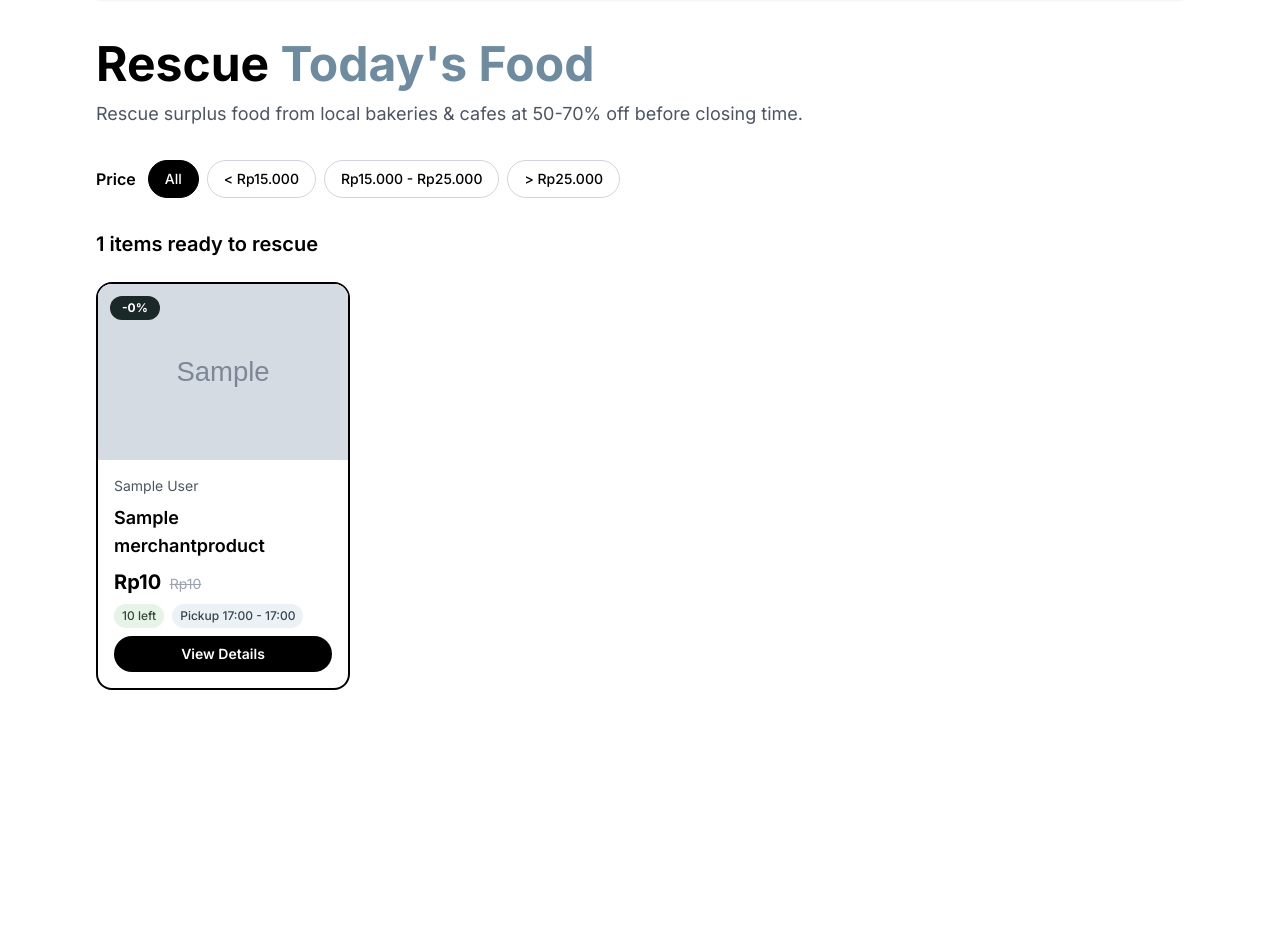
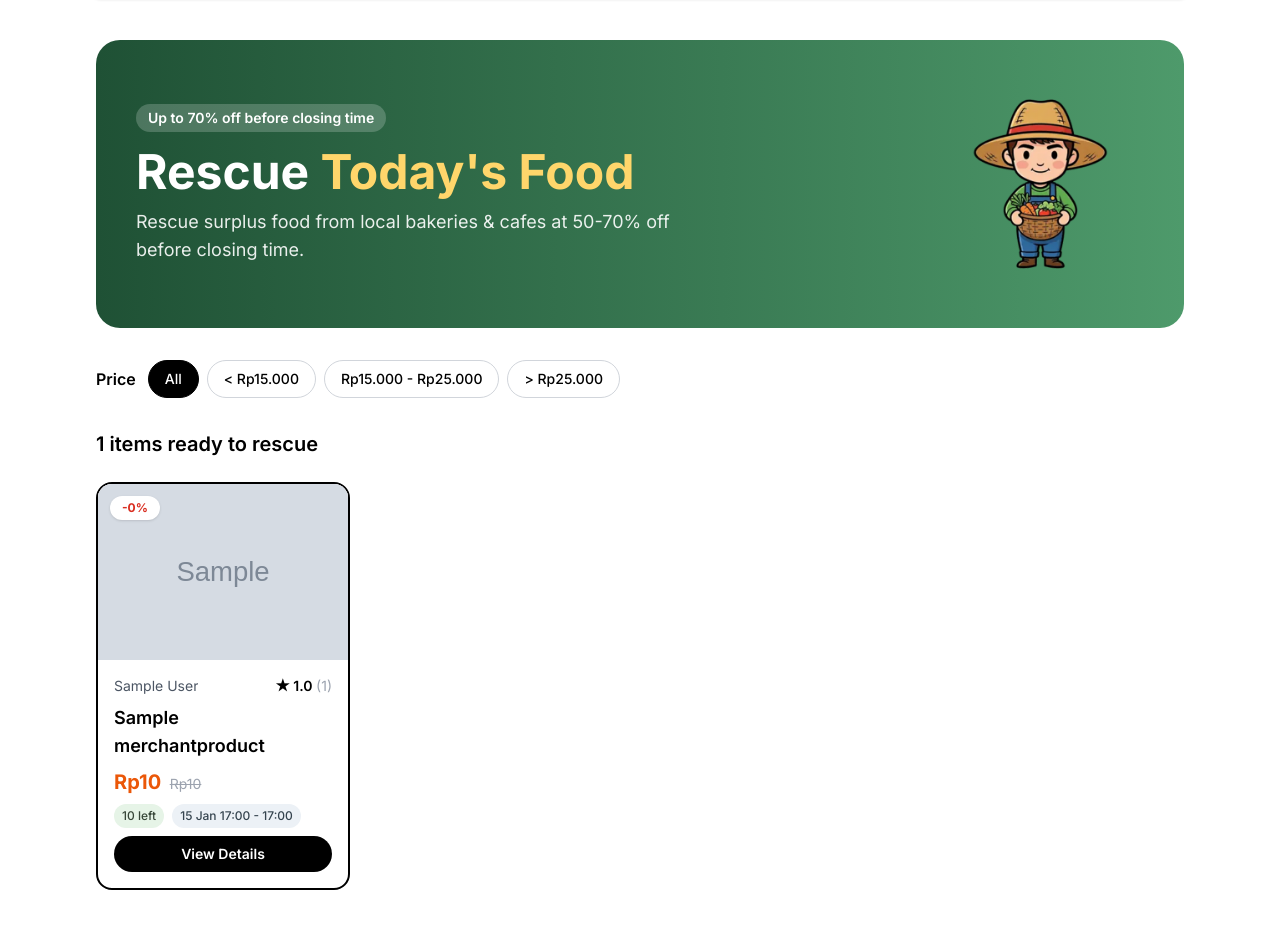
Before and after one commit to pbp-kelompok-a7/PBP-Project, a Django app: page /catalog/ in a window 1280 px wide. Shown: the part 78-1008 px from the top of the page. Before the commit the page ends 768 px from the top, so only its background shows below. Run offline with Django 5.2, Linux system fonts and the light colour scheme; tables that the repository leaves empty hold one stand-in row (values such as "Sample post"); grey boxes marked "Sample" are stand-in pictures; some libraries are stand-ins or nearby versions.

Commit message:
feat: implement v2 design for catalog, detail, and edit review

```diff
--- a/catalog/templates/catalog/catalog.html
+++ b/catalog/templates/catalog/catalog.html
@@ -1,4 +1,5 @@
 {% extends 'base.html' %}
+{% load static %}
 
 {% block title %}Marketplace | SisaBijak{% endblock title %}
 
@@ -21,13 +22,20 @@
 </style>
 <main class="sb-catalog max-w-6xl mx-auto px-4 md:px-8 py-10">
 
-  <!-- judul -->
-  <h1 class="text-3xl md:text-5xl font-bold">
-    Rescue <span class="text-[#6F8BA0]">Today's Food</span>
-  </h1>
-  <p class="mt-3 text-gray-600 md:text-lg">
-    Rescue surplus food from local bakeries &amp; cafes at 50-70% off before closing time.
-  </p>
+  <!-- banner hijau + maskot (desain v2 di figma) -->
+  <section class="relative overflow-hidden rounded-3xl bg-gradient-to-r from-[#1F5135] to-[#4E9A6B] text-white px-6 md:px-10 py-8 md:py-10 flex items-center justify-between gap-6">
+    <div class="max-w-xl">
+      <span class="inline-block bg-white/20 text-xs md:text-sm font-semibold px-3 py-1 rounded-full">Up to 70% off before closing time</span>
+      <h1 class="mt-4 text-3xl md:text-5xl font-bold">
+        Rescue <span class="text-[#FFD66B]">Today's Food</span>
+      </h1>
+      <p class="mt-3 text-white/90 md:text-lg">
+        Rescue surplus food from local bakeries &amp; cafes at 50-70% off before closing time.
+      </p>
+    </div>
+    <!-- maskotnya pake gambar yang sama kayak di landing page, di hp disembunyiin biar ga sempit -->
+    <img src="{% static 'img/mascot.png' %}" alt="SisaBijak mascot" class="hidden md:block w-40 lg:w-52 shrink-0">
+  </section>
 
   <!-- filter harga (search-nya udah pake search bar di navbar) -->
   <div class="mt-8 flex flex-wrap items-center gap-2">
@@ -46,25 +54,35 @@
   <!-- grid kartu paket (awal dirender django, abis filter diganti sama JS) -->
   <div id="catalog-grid" class="mt-6 grid grid-cols-1 sm:grid-cols-2 lg:grid-cols-4 gap-6">
     {% for produk in produk_list %}
-    <a href="{% url 'catalog:catalog_detail' produk.product_id %}" class="block border-2 border-black rounded-2xl overflow-hidden hover:-translate-y-1 transition">
+    <a href="{% url 'catalog:catalog_detail' produk.product_id %}" class="block bg-white border-2 border-black rounded-2xl overflow-hidden hover:-translate-y-1 transition">
       <div class="relative h-44 bg-[#F3F0ED] flex items-center justify-center text-gray-400 text-sm overflow-hidden">
         {% if produk.photo_url %}
           <img src="{{ produk.photo_url }}" alt="{{ produk.product_name }}" class="w-full h-full object-cover">
         {% else %}
-          Package Photo
+          Product Photo
         {% endif %}
-        <span class="absolute top-3 left-3 bg-[#1A2827] text-white text-xs font-bold px-3 py-1 rounded-full">-{{ produk.diskon_persen }}%</span>
+        <span class="absolute top-3 left-3 bg-white text-[#D92D20] text-xs font-bold px-3 py-1 rounded-full shadow">-{{ produk.diskon_persen }}%</span>
+        {% if produk.hampir_habis %}
+          <span class="absolute top-3 right-3 bg-[#EB5708] text-white text-xs font-bold px-3 py-1 rounded-full">Almost gone</span>
+        {% endif %}
       </div>
       <div class="p-4 space-y-2">
-        <p class="text-sm text-gray-600">{{ produk.merchant_name }}</p>
+        <div class="flex items-center justify-between gap-2 text-sm">
+          <span class="text-gray-600 truncate">{{ produk.merchant_name }}</span>
+          {% if produk.jumlah_review %}
+            <span class="shrink-0 font-semibold">&#9733; {{ produk.rating }} <span class="text-gray-400 font-normal">({{ produk.jumlah_review }})</span></span>
+          {% else %}
+            <span class="shrink-0 text-gray-400">New</span>
+          {% endif %}
+        </div>
         <p class="text-lg font-semibold">{{ produk.product_name }}</p>
         <p>
-          <span class="text-xl font-bold">{{ produk.discount_price_str }}</span>
+          <span class="text-xl font-bold text-[#EB5708]">{{ produk.discount_price_str }}</span>
           <span class="text-sm text-gray-400 line-through ml-1">{{ produk.real_price_str }}</span>
         </p>
         <div class="flex flex-wrap gap-2 text-xs font-medium">
           <span class="bg-[#E6F4E7] text-[#384739] px-2 py-1 rounded-full">{{ produk.product_stock }} left</span>
-          <span class="bg-[#ECF1F6] text-[#35444F] px-2 py-1 rounded-full">Pickup {{ produk.start_pickup }} - {{ produk.end_pickup }}</span>
+          <span class="bg-[#ECF1F6] text-[#35444F] px-2 py-1 rounded-full">{{ produk.hari_pickup }} {{ produk.start_pickup }} - {{ produk.end_pickup }}</span>
         </div>
         <div class="bg-black text-white text-center text-sm font-semibold rounded-full py-2 mt-2">View Details</div>
       </div>
@@ -97,27 +115,38 @@
     return div.innerHTML;
   }
 
+  // versi JS dari kartu produk, harus sama kayak versi django di atas
   function bikinKartu(produk) {
     const url = detailUrl.replace("ID", produk.product_id);
-    const photoContent = produk.photo_url
+    const foto = produk.photo_url
       ? `<img src="${escapeHtml(produk.photo_url)}" alt="${escapeHtml(produk.product_name)}" class="w-full h-full object-cover">`
-      : 'Package Photo';
+      : "Product Photo";
+    const badgeHabis = produk.hampir_habis
+      ? `<span class="absolute top-3 right-3 bg-[#EB5708] text-white text-xs font-bold px-3 py-1 rounded-full">Almost gone</span>`
+      : "";
+    const rating = produk.jumlah_review
+      ? `<span class="shrink-0 font-semibold">&#9733; ${produk.rating} <span class="text-gray-400 font-normal">(${produk.jumlah_review})</span></span>`
+      : `<span class="shrink-0 text-gray-400">New</span>`;
     return `
-      <a href="${url}" class="block border-2 border-black rounded-2xl overflow-hidden hover:-translate-y-1 transition">
+      <a href="${url}" class="block bg-white border-2 border-black rounded-2xl overflow-hidden hover:-translate-y-1 transition">
         <div class="relative h-44 bg-[#F3F0ED] flex items-center justify-center text-gray-400 text-sm overflow-hidden">
-          ${photoContent}
-          <span class="absolute top-3 left-3 bg-[#1A2827] text-white text-xs font-bold px-3 py-1 rounded-full">-${produk.diskon_persen}%</span>
+          ${foto}
+          <span class="absolute top-3 left-3 bg-white text-[#D92D20] text-xs font-bold px-3 py-1 rounded-full shadow">-${produk.diskon_persen}%</span>
+          ${badgeHabis}
         </div>
         <div class="p-4 space-y-2">
-          <p class="text-sm text-gray-600">${escapeHtml(produk.merchant_name)}</p>
+          <div class="flex items-center justify-between gap-2 text-sm">
+            <span class="text-gray-600 truncate">${escapeHtml(produk.merchant_name)}</span>
+            ${rating}
+          </div>
           <p class="text-lg font-semibold">${escapeHtml(produk.product_name)}</p>
           <p>
-            <span class="text-xl font-bold">${produk.discount_price_str}</span>
+            <span class="text-xl font-bold text-[#EB5708]">${produk.discount_price_str}</span>
             <span class="text-sm text-gray-400 line-through ml-1">${produk.real_price_str}</span>
           </p>
           <div class="flex flex-wrap gap-2 text-xs font-medium">
             <span class="bg-[#E6F4E7] text-[#384739] px-2 py-1 rounded-full">${produk.product_stock} left</span>
-            <span class="bg-[#ECF1F6] text-[#35444F] px-2 py-1 rounded-full">Pickup ${produk.start_pickup} - ${produk.end_pickup}</span>
+            <span class="bg-[#ECF1F6] text-[#35444F] px-2 py-1 rounded-full">${produk.hari_pickup} ${produk.start_pickup} - ${produk.end_pickup}</span>
           </div>
           <div class="bg-black text-white text-center text-sm font-semibold rounded-full py-2 mt-2">View Details</div>
         </div>
--- a/catalog/views.py
+++ b/catalog/views.py
@@ -1,6 +1,6 @@
 from datetime import timedelta
 from django.contrib.auth.decorators import login_required
-from django.db.models import Avg, Q
+from django.db.models import Avg, Count, Q
 from django.http import JsonResponse
 from django.shortcuts import get_object_or_404, redirect, render
 from django.urls import reverse
@@ -26,10 +26,24 @@ def jam(waktu):
     return timezone.localtime(waktu).strftime("%H:%M")
 
 
+def hari_pickup(waktu):
+    # buat label di kartu: hari ini = Today, besok = Tomorrow, selain itu tanggalnya
+    tanggal = timezone.localtime(waktu).date()
+    hari_ini = timezone.localdate()
+    if tanggal == hari_ini:
+        return "Today"
+    if tanggal == hari_ini + timedelta(days=1):
+        return "Tomorrow"
+    return tanggal.strftime("%d %b")
+
+
 def produk_to_dict(produk):
     # ubah MerchantProduct jadi dict biar bisa dipake di template sama json
     real_price = int(round(produk.real_price))
     discount_price = int(round(produk.discount_price))
+    # rata_rating & jumlah_review dari annotate di ambil_produk_tersedia
+    # kalau produknya ga lewat situ (misal di halaman detail), anggap belum ada review
+    rata_rating = getattr(produk, "rata_rating", None)
     return {
         "product_id": produk.product_id,
         "product_name": produk.product_name,
@@ -44,6 +58,11 @@ def produk_to_dict(produk):
         "real_price_str": format_rupiah(real_price),
         "discount_price_str": format_rupiah(discount_price),
         "photo_url": produk.photo_url if hasattr(produk, "photo_url") else "",
+        "hari_pickup": hari_pickup(produk.start_pickup),
+        # stok tinggal dikit, di kartu muncul badge Almost gone
+        "hampir_habis": produk.product_stock <= 2,
+        "rating": round(rata_rating, 1) if rata_rating else 0,
+        "jumlah_review": getattr(produk, "jumlah_review", 0),
     }
 
 
@@ -65,6 +84,8 @@ def ambil_produk_tersedia():
             product_stock__gt=0,
         )
         .select_related("merchant")
+        # sekalian ngitung rata-rata rating & jumlah review tiap produk buat di kartu
+        .annotate(rata_rating=Avg("reviews__rating"), jumlah_review=Count("reviews"))
         .order_by("-discount_rate", "product_name")
     )
 
```
Also changed, not shown: catalog/templates/catalog/catalog_detail.html (+17 -5 lines), catalog/templates/catalog/review_form.html (+24 -7 lines), catalog/tests.py (+41 -0 lines).
